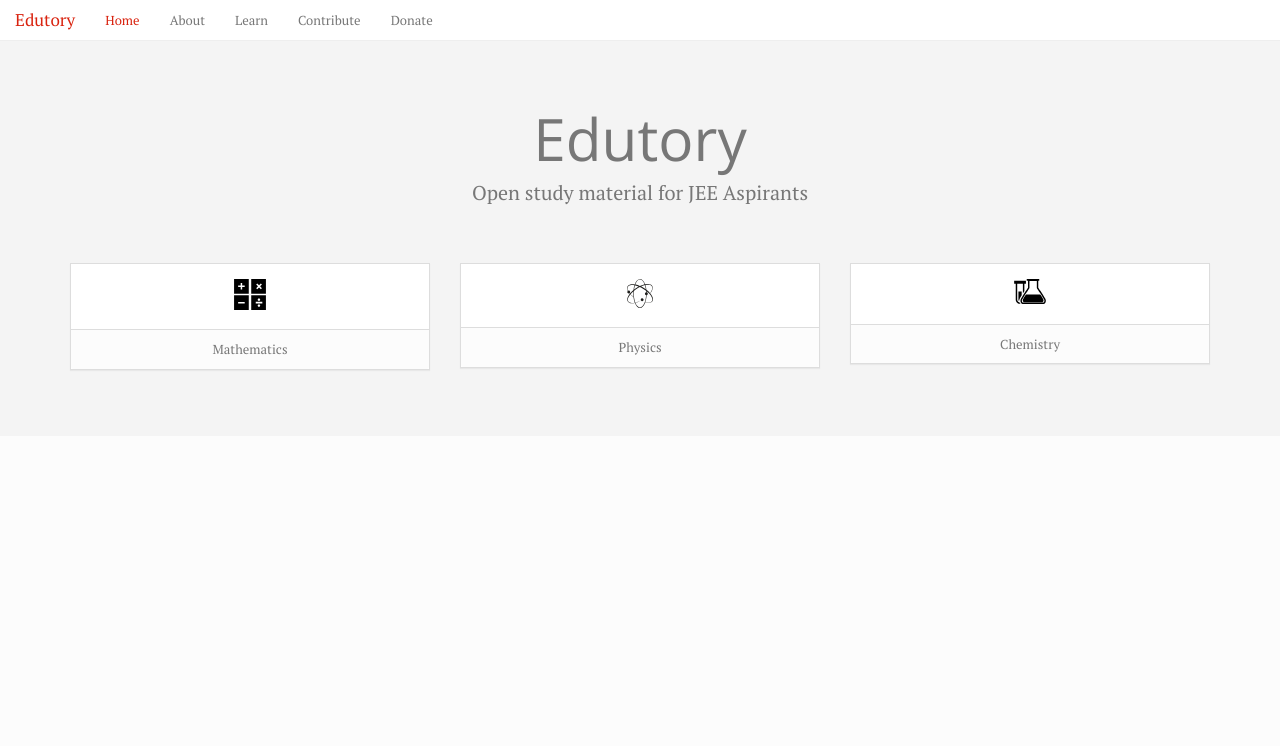
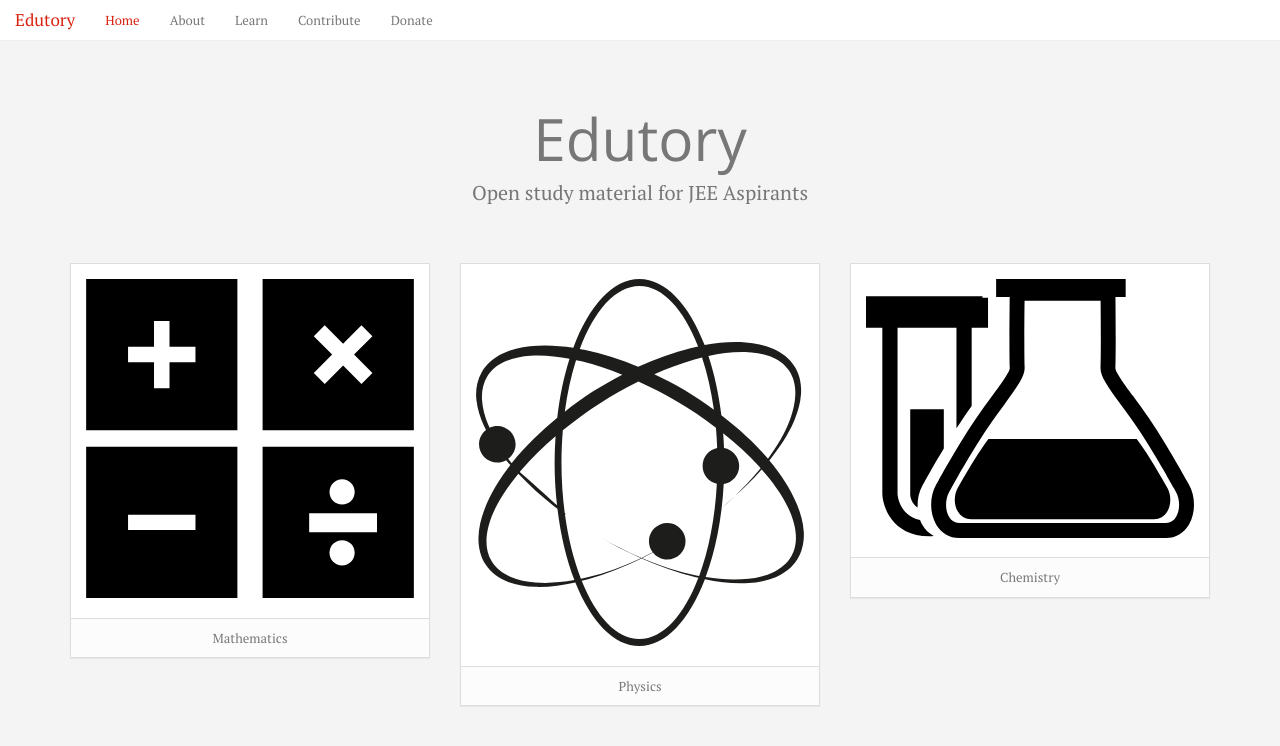
Before and after one commit to Edutory/edutory.github.io, a Jekyll site: the page built from index.html, in a window 1280 px wide. Shown: the top 746 px of the page. Built offline with Jekyll 4.4.1, drawn with Linux system fonts in a browser that asks for light colours; nearby versions of some CDN libraries.

Commit message:
Responsivize SVGs

```diff
--- a/css/style.css
+++ b/css/style.css
@@ -9,3 +9,8 @@
 .spacer {
 	margin-top: 40px;
 }
+
+.subj-img {
+	position: relative;
+	width: 100%;
+}
--- a/index.html
+++ b/index.html
@@ -13,7 +13,7 @@ title: Home
   		<div class="col-sm-4">
   			<div class="panel panel-default">
   				<div class="panel-body">
-  					<object data="{{ site.url }}/icons/maths.svg" type="image/svg+xml" class="chart">
+  					<object data="{{ site.url }}/icons/maths.svg" type="image/svg+xml" class="subj-img">
 			        <!--[if lte IE 8 ]-->
 			            <img src="{{ site.url }}/icons/maths.png" alt="Camera Icon">
 			        <!--[endif]-->
@@ -25,7 +25,7 @@ title: Home
   		<div class="col-sm-4">
   			<div class="panel panel-default">
   				<div class="panel-body">
-						<object data="{{ site.url }}/icons/physics.svg" type="image/svg+xml" class="chart">
+						<object data="{{ site.url }}/icons/physics.svg" type="image/svg+xml" class="subj-img">
 			        <!--[if lte IE 8 ]-->
 			            <img src="{{ site.url }}/icons/physics.png" alt="Camera Icon">
 			        <!--[endif]-->
@@ -37,7 +37,7 @@ title: Home
   		<div class="col-sm-4">
   			<div class="panel panel-default">
   				<div class="panel-body">
-						<object data="{{ site.url }}/icons/chemistry.svg" type="image/svg+xml" class="chart">
+						<object data="{{ site.url }}/icons/chemistry.svg" type="image/svg+xml" class="subj-img">
 			        <!--[if lte IE 8 ]-->
 			            <img src="{{ site.url }}/icons/chemistry.png" alt="Camera Icon">
 			        <!--[endif]-->
```
